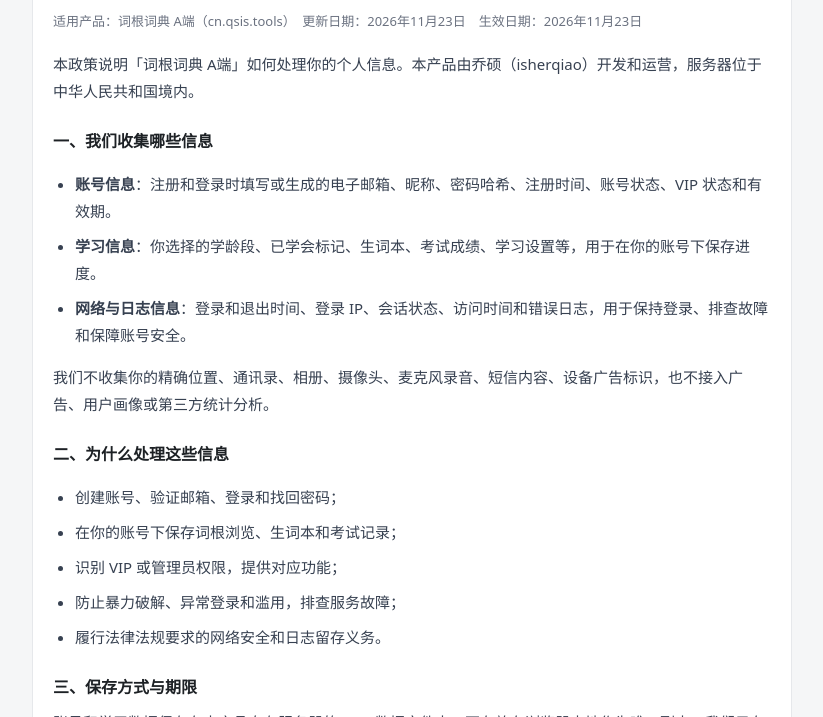
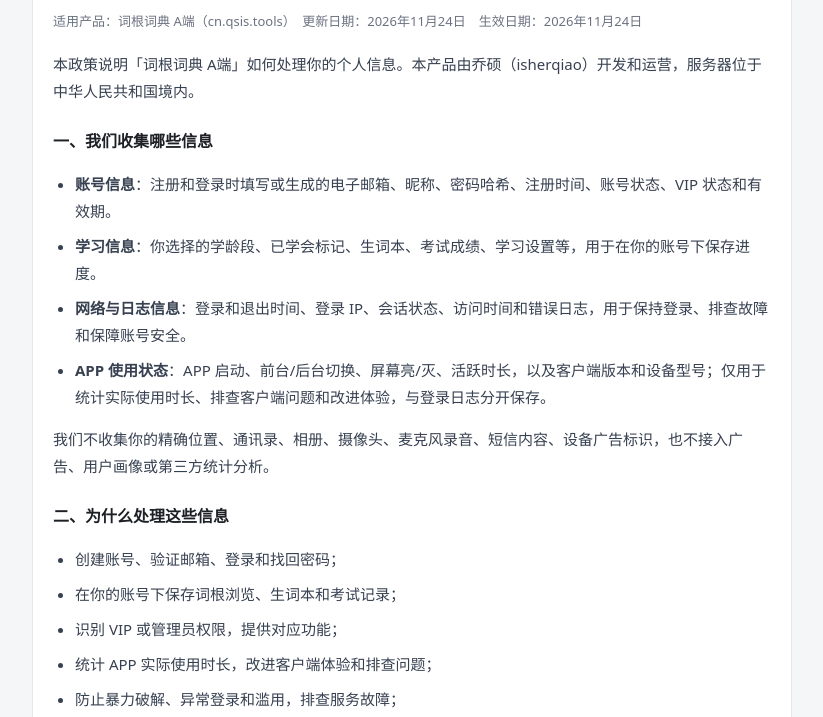
Before and after one commit to isherqiao/Isherqiao-Update, a plain HTML site: page DCITA/privacy.html in a window 1280 px wide. Shown: the part 83-800 px from the top of the page, without its empty margins (228-1051 px from the left). Drawn offline with Linux system fonts and the light colour scheme.

Commit message:
publish DCITA/privacy.html (5450 bytes)

```diff
--- a/DCITA/privacy.html
+++ b/DCITA/privacy.html
@@ -23,7 +23,7 @@ footer a{color:#6b7280;text-decoration:none}
 <div class="wrap">
 <div class="card">
 <h1>隐私政策</h1>
-<div class="meta">适用产品：词根词典 A端（cn.qsis.tools）　更新日期：2026年11月23日　生效日期：2026年11月23日</div>
+<div class="meta">适用产品：词根词典 A端（cn.qsis.tools）　更新日期：2026年11月24日　生效日期：2026年11月24日</div>
 <p>本政策说明「词根词典 A端」如何处理你的个人信息。本产品由乔硕（isherqiao）开发和运营，服务器位于中华人民共和国境内。</p>
 
 <h2>一、我们收集哪些信息</h2>
@@ -31,6 +31,7 @@ footer a{color:#6b7280;text-decoration:none}
 <li><b>账号信息</b>：注册和登录时填写或生成的电子邮箱、昵称、密码哈希、注册时间、账号状态、VIP 状态和有效期。</li>
 <li><b>学习信息</b>：你选择的学龄段、已学会标记、生词本、考试成绩、学习设置等，用于在你的账号下保存进度。</li>
 <li><b>网络与日志信息</b>：登录和退出时间、登录 IP、会话状态、访问时间和错误日志，用于保持登录、排查故障和保障账号安全。</li>
+<li><b>APP 使用状态</b>：APP 启动、前台/后台切换、屏幕亮/灭、活跃时长，以及客户端版本和设备型号；仅用于统计实际使用时长、排查客户端问题和改进体验，与登录日志分开保存。</li>
 </ul>
 <p>我们不收集你的精确位置、通讯录、相册、摄像头、麦克风录音、短信内容、设备广告标识，也不接入广告、用户画像或第三方统计分析。</p>
 
@@ -39,6 +40,7 @@ footer a{color:#6b7280;text-decoration:none}
 <li>创建账号、验证邮箱、登录和找回密码；</li>
 <li>在你的账号下保存词根浏览、生词本和考试记录；</li>
 <li>识别 VIP 或管理员权限，提供对应功能；</li>
+<li>统计 APP 实际使用时长，改进客户端体验和排查问题；</li>
 <li>防止暴力破解、异常登录和滥用，排查服务故障；</li>
 <li>履行法律法规要求的网络安全和日志留存义务。</li>
 </ul>
```
